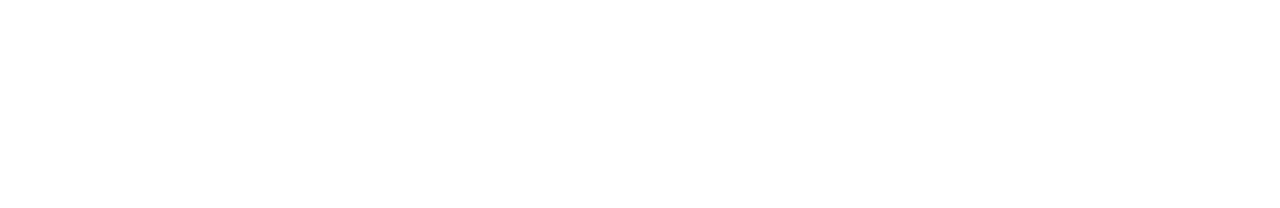
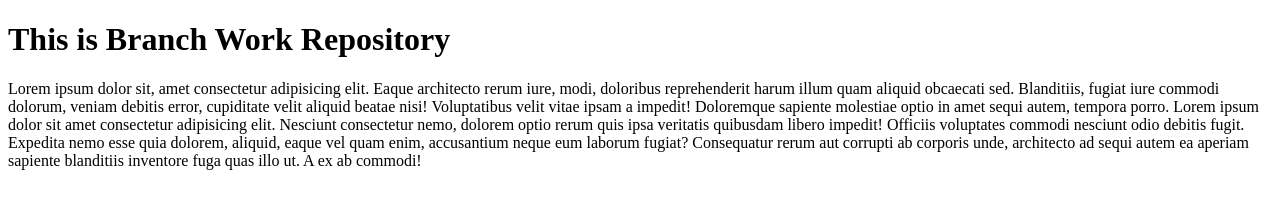
Before and after one commit to abudaudhossain/my-3nd-repo, a plain HTML site: page index.html in a window 1280 px wide. Drawn offline with Linux system fonts and the light colour scheme.

Commit message:
add header and paragraph

```diff
--- a/index.html
+++ b/index.html
@@ -7,6 +7,7 @@
     <title>My third Repository</title>
 </head>
 <body>
-
+    <h1>This is Branch Work Repository</h1>
+    <p>Lorem ipsum dolor sit, amet consectetur adipisicing elit. Eaque architecto rerum iure, modi, doloribus reprehenderit harum illum quam aliquid obcaecati sed. Blanditiis, fugiat iure commodi dolorum, veniam debitis error, cupiditate velit aliquid beatae nisi! Voluptatibus velit vitae ipsam a impedit! Doloremque sapiente molestiae optio in amet sequi autem, tempora porro. Lorem ipsum dolor sit amet consectetur adipisicing elit. Nesciunt consectetur nemo, dolorem optio rerum quis ipsa veritatis quibusdam libero impedit! Officiis voluptates commodi nesciunt odio debitis fugit. Expedita nemo esse quia dolorem, aliquid, eaque vel quam enim, accusantium neque eum laborum fugiat? Consequatur rerum aut corrupti ab corporis unde, architecto ad sequi autem ea aperiam sapiente blanditiis inventore fuga quas illo ut. A ex ab commodi!</p>
 </body>
 </html>
```
